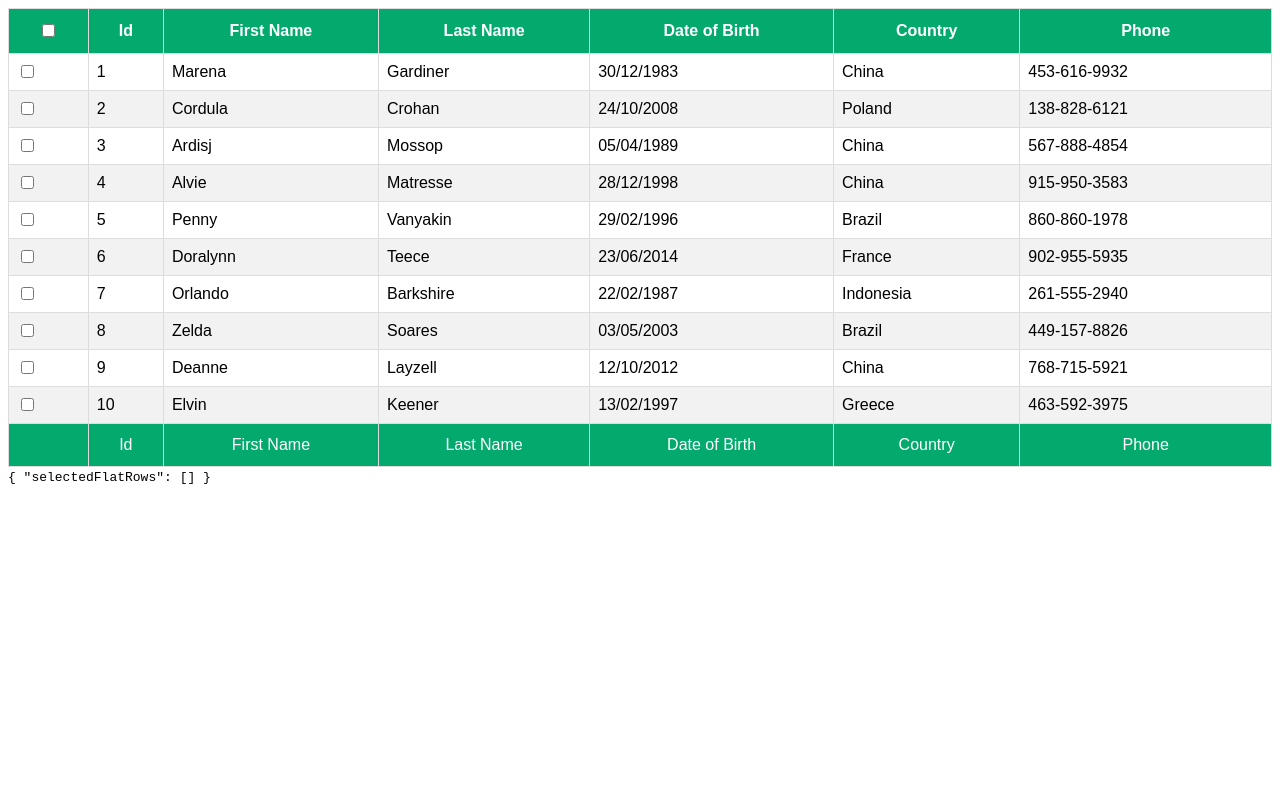
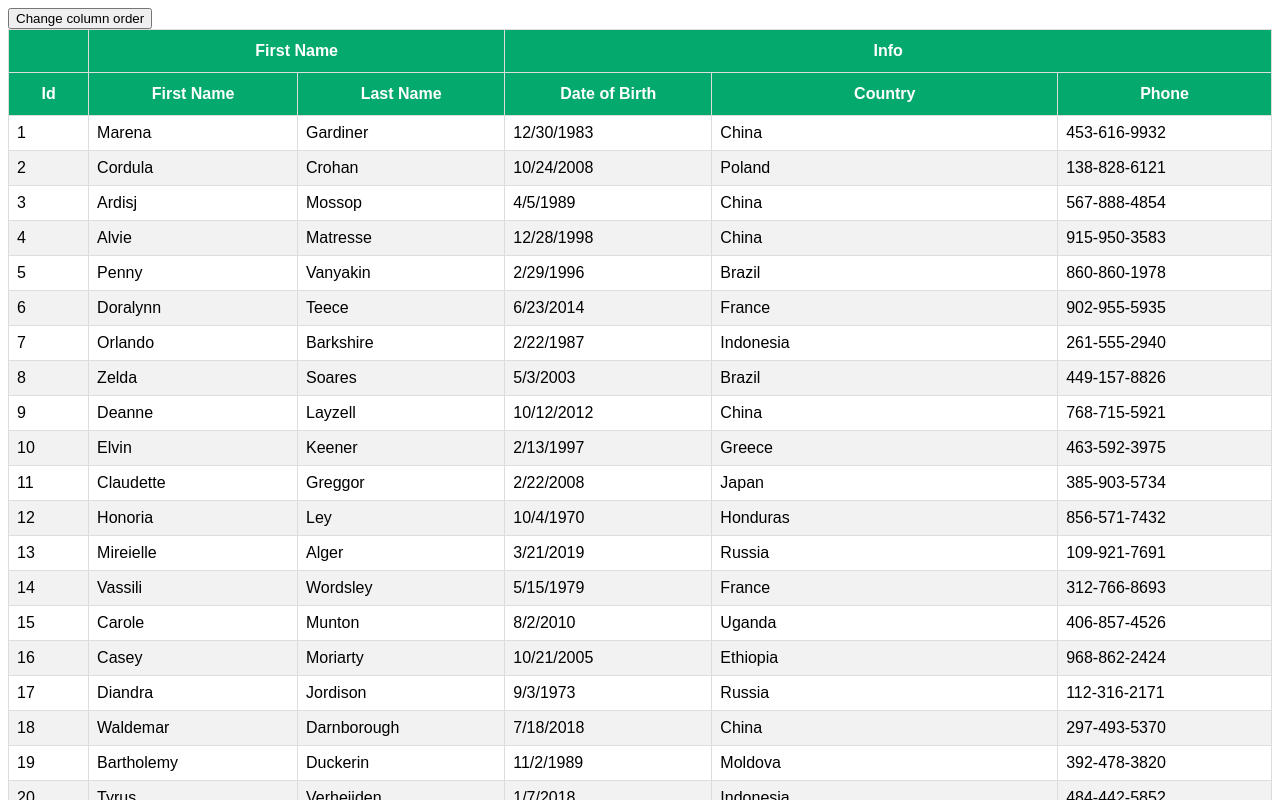
Before and after one commit to minde8888/react-table, a React (Create React App) app: page / in a window 1280 px wide. Shown: the top 800 px of the page. Built offline with nearby package versions, Linux system fonts and the light colour scheme.

Commit message:
ColumnOrder

```diff
--- a/src/App.tsx
+++ b/src/App.tsx
@@ -4,11 +4,12 @@ import SortingTable from './templates/product-table/sorting-table';
 import FilteringTable from './templates/product-table/filtering-table';
 import PaginationTable from './templates/product-table/pagination-table';
 import RwoSelection from './templates/product-table/row-selection';
+import ColumnOrder from './templates/product-table/column-order';
 
 function App() {
   return (
     <div className="App">
-      <RwoSelection />
+      <ColumnOrder />
     </div>
   );
 }
--- /dev/null
+++ b/src/templates/product-table/column-order.tsx
@@ -0,0 +1,91 @@
+import { useState, useMemo } from 'react';
+import MOCK_DATA from '../../MOCK_DATA.json'
+import { COLUMNS, GROUP_COLUMNS } from '../../components/columns/index'
+import { useColumnOrder, useTable } from 'react-table';
+import './table.css'
+
+
+const ColumnOrder = () => {
+
+    const columns = useMemo(() => GROUP_COLUMNS, [])
+    const date = useMemo(() => MOCK_DATA, [])
+
+    const tableInstance = useTable(
+        {
+            columns: columns,
+            data: date,
+        },
+        useColumnOrder
+    );
+
+    const { getTableProps, getTableBodyProps, headerGroups, rows, prepareRow, footerGroups, setColumnOrder } = tableInstance;
+
+    const changeOrder = () => {
+        setColumnOrder(['id', 'first name', 'last name', 'phone', 'country', 'date_of_birth'])
+    }
+
+    return (
+        <>
+            <button onClick={changeOrder}>Change column order</button>
+            <table {...getTableProps()}>
+                <thead>
+                    {headerGroups.map(headerGroup => {
+                        // Extract the key and other props separately for headerGroup
+                        const { key, ...restHeaderGroupProps } = headerGroup.getHeaderGroupProps();
+                        return (
+                            <tr key={key} {...restHeaderGroupProps}>
+                                {headerGroup.headers.map(column => {
+                                    const { key: headerKey, ...restHeaderProps } = column.getHeaderProps();
+                                    return (
+                                        <th key={headerKey} {...restHeaderProps}>
+                                            {column.render('Header')}
+                                        </th>
+                                    );
+                                })}
+                            </tr>
+                        );
+                    })}
+                </thead>
+                <tbody {...getTableBodyProps()}>
+                    {rows.map(row => {
+                        prepareRow(row);
+                        // Extract the key and other props separately for rows
+                        const { key, ...restRowProps } = row.getRowProps();
+                        return (
+                            <tr key={key} {...restRowProps}>
+                                {row.cells.map(cell => {
+                                    const { key: cellKey, ...restCellProps } = cell.getCellProps();
+                                    return (
+                                        <td key={cellKey} {...restCellProps}>
+                                            {cell.render('Cell')}
+                                        </td>
+                                    );
+                                })}
+                            </tr>
+                        );
+                    })}
+                </tbody>
+                <tfoot>
+                    {footerGroups.map((footerGroup) => {
+                        const { key: footerGroupKey, ...footerGroupProps } = footerGroup.getFooterGroupProps();
+                        return (
+                            <tr key={footerGroupKey} {...footerGroupProps}>
+                                {footerGroup.headers.map((column) => {
+                                    const { key: columnKey, ...footerProps } = column.getFooterProps();
+                                    return (
+                                        <td key={columnKey} {...footerProps}>
+                                            {column.render('Footer')}
+                                        </td>
+                                    );
+                                })}
+                            </tr>
+                        );
+                    })}
+                </tfoot>
+            </table>
+        </>
+    );
+
+};
+
+export default ColumnOrder;
```
